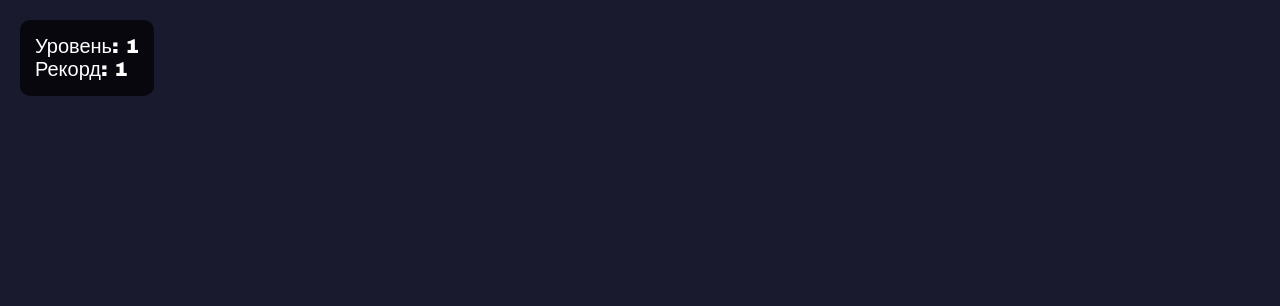
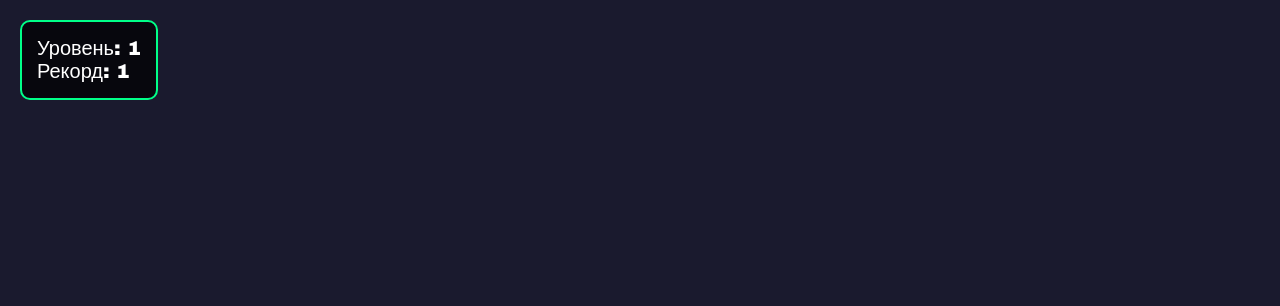
Before and after one commit to WtFNickNameLoL/ai, a plain HTML site: page index.html in a window 1280 px wide. Shown: the top 306 px of the page. Drawn offline with Linux system fonts and the light colour scheme.

Commit message:
Update index.html

```diff
--- a/index.html
+++ b/index.html
@@ -1,17 +1,17 @@
 <!DOCTYPE html>
 <html>
 <head>
-    <title>Ultimate Ball Challenge</title>
+    <title>Ball Challenge</title>
     <meta name="viewport" content="width=device-width, initial-scale=1.0, maximum-scale=1.0, user-scalable=no">
     <style>
         body {
             margin: 0;
             overflow: hidden;
-            background: #1a1a2e;
+            background: #000;
             touch-action: none;
         }
         #gameCanvas {
-            background: #1a1a2e;
+            display: block;
         }
         #hud {
             position: fixed;
@@ -24,6 +24,7 @@
             padding: 15px;
             border-radius: 10px;
             font-size: 20px;
+            border: 2px solid #00FF88;
         }
         #deathScreen {
             position: fixed;
@@ -53,8 +54,13 @@
     <script>
         const canvas = document.getElementById('gameCanvas');
         const ctx = canvas.getContext('2d');
-        canvas.width = window.innerWidth;
-        canvas.height = window.innerHeight;
+
+        function initCanvas() {
+            canvas.width = window.innerWidth;
+            canvas.height = window.innerHeight;
+        }
+        initCanvas();
+        window.addEventListener('resize', initCanvas);
 
         const LEVELS = {};
         let gameState = {
@@ -63,163 +69,94 @@
             isDead: false,
             platforms: [],
             scrollX: 0,
-            baseSpeed: 5,
-            currentSpeed: 5,
+            speed: 5,
             ball: {
                 x: 100,
-                y: canvas.height * 0.5,
+                y: 0,
                 radius: 15,
                 color: '#00FF88',
                 velocityY: 0,
-                jumpsLeft: 2
+                jumpsLeft: 1
             }
         };
 
-        function generateLevel(levelNum) {
-            const features = {
-                reverse: levelNum >= 3,
-                verticalPlatforms: levelNum >= 2,
-                movingPlatforms: levelNum >= 2,
-                fire: levelNum >= 4,
-                speedBoost: true
-            };
-
+        function generateLevel(level) {
             return {
-                direction: features.reverse ? -1 : 1,
-                platforms: generatePlatforms(levelNum, features),
-                features: features
+                platforms: [
+                    // Стартовые безопасные платформы
+                    {x: 0,    y: canvas.height-100, w: 400, spikes: []},
+                    {x: 450,  y: canvas.height-200, w: 300, spikes: []},
+                    {x: 800,  y: canvas.height-250, w: 250, spikes: []},
+                    {x: 1100, y: canvas.height-180, w: 350, spikes: [100, 250]},
+                    {x: 1500, y: canvas.height-300, w: 400, spikes: []},
+                    {x: 2000, y: canvas.height-220, w: 280, spikes: [140]}
+                ]
             };
         }
 
-        function generatePlatforms(levelNum, features) {
-            const platforms = [];
-            let x = 0;
-            let y = canvas.height - 200;
-
-            const params = {
-                maxVerticalGap: levelNum === 2 ? 80 : 100,
-                minHorizontalSpacing: levelNum === 2 ? 220 : 180,
-                maxHorizontalSpacing: levelNum === 2 ? 300 : 250,
-                minWidth: 200,
-                maxWidth: 300
-            };
-
-            for(let i = 0; i < 8 + levelNum; i++) {
-                const w = params.minWidth + Math.random() * (params.maxWidth - params.minWidth);
-                const spacing = params.minHorizontalSpacing + Math.random() *
-                              (params.maxHorizontalSpacing - params.minHorizontalSpacing);
-
-                const platform = {
-                    x: x,
-                    y: y,
-                    w: w,
-                    spikes: Math.min(0.2 + (levelNum * 0.07), 0.7),
-                    moving: features.movingPlatforms && Math.random() > 0.5,
-                    vertical: features.verticalPlatforms && Math.random() > 0.6,
-                    moveOffset: 0,
-                    fire: features.fire && Math.random() > 0.7,
-                    moveDirection: 1
-                };
-
-                platforms.push(platform);
-                x += w + spacing;
-
-                y = Math.max(
-                    canvas.height - 400,
-                    Math.min(
-                        canvas.height - 100,
-                        y + (Math.random() * params.maxVerticalGap - params.maxVerticalGap/2)
-                    )
-                );
-            }
-
-            return platforms;
-        }
-
         function initGame() {
-            if(!LEVELS[gameState.currentLevel]) {
-                LEVELS[gameState.currentLevel] = generateLevel(gameState.currentLevel);
-            }
-
-            const level = LEVELS[gameState.currentLevel];
-
-            gameState.platforms = level.platforms.map(p => ({
-                ...p,
-                height: 20,
-                color: p.fire ? '#FF4444' : '#34BDBD',
-                spikes: generateSpikes(p.w, p.spikes),
-                spikeColor: p.fire ? '#FFA500' : '#FF4444'
-            }));
-
+            const level = generateLevel(gameState.currentLevel);
+            gameState.platforms = level.platforms;
+            gameState.ball.y = canvas.height - 150;
+            gameState.ball.x = 100;
             gameState.scrollX = 0;
-            gameState.currentSpeed = gameState.baseSpeed + gameState.currentLevel * 0.7;
-            gameState.ball = {
-                x: level.direction === 1 ? 100 : canvas.width - 100,
-                y: canvas.height * 0.5,
-                velocityY: 0,
-                jumpsLeft: 2,
-                radius: 15,
-                color: '#00FF88'
-            };
-
             gameState.isDead = false;
             document.getElementById('deathScreen').style.display = 'none';
             document.getElementById('currentLevel').textContent = gameState.currentLevel;
             document.getElementById('maxLevel').textContent = gameState.maxLevel;
         }
 
-        function generateSpikes(width, density) {
-            return Array.from({length: Math.floor(width/30 * density)}, (_,i) => ({
-                x: 15 + i * 30,
-                width: 25,
-                height: 35 + Math.random() * 20
-            }));
+        function draw() {
+            ctx.fillStyle = '#1a1a2e';
+            ctx.fillRect(0, 0, canvas.width, canvas.height);
+
+            gameState.platforms.forEach(platform => {
+                const px = platform.x - gameState.scrollX;
+                ctx.fillStyle = '#34BDBD';
+                ctx.fillRect(px, platform.y, platform.w, 20);
+
+                ctx.fillStyle = '#FF4444';
+                platform.spikes.forEach(spike => {
+                    ctx.beginPath();
+                    ctx.moveTo(px + spike - 10, platform.y);
+                    ctx.lineTo(px + spike + 10, platform.y);
+                    ctx.lineTo(px + spike, platform.y - 30);
+                    ctx.fill();
+                });
+            });
+
+            ctx.beginPath();
+            ctx.arc(gameState.ball.x, gameState.ball.y, gameState.ball.radius, 0, Math.PI*2);
+            ctx.fillStyle = gameState.ball.color;
+            ctx.fill();
         }
 
-        function updatePhysics() {
+        function update() {
             if(gameState.isDead) return;
 
-            const level = LEVELS[gameState.currentLevel];
+            gameState.scrollX += gameState.speed;
 
-            // Плавное увеличение скорости
-            gameState.currentSpeed += 0.015;
-            gameState.scrollX += gameState.currentSpeed * level.direction;
-
-            // Движение платформ
-            gameState.platforms.forEach(p => {
-                if(p.moving) {
-                    p.moveOffset = Math.sin(Date.now()/600) * 60;
-                }
-                if(p.vertical) {
-                    p.y += p.moveDirection;
-                    if(p.y > canvas.height - 150 || p.y < 100) {
-                        p.moveDirection *= -1;
-                    }
-                }
-            });
-
-            gameState.ball.velocityY += 0.75;
+            gameState.ball.velocityY += 0.7; // Уменьшена гравитация
             gameState.ball.y += gameState.ball.velocityY;
 
             let onGround = false;
             gameState.platforms.forEach(platform => {
-                const px = platform.x + (level.direction === 1 ? -gameState.scrollX : gameState.scrollX) + platform.moveOffset;
-                const py = platform.y;
-
-                if(checkPlatformCollision(px, py, platform)) {
-                    if(platform.color === '#FF4444') gameOver();
+                const px = platform.x - gameState.scrollX;
+                if(gameState.ball.y + gameState.ball.radius > platform.y &&
+                   gameState.ball.x > px &&
+                   gameState.ball.x < px + platform.w &&
+                   gameState.ball.y - gameState.ball.radius < platform.y + 20) {
                     gameState.ball.velocityY = 0;
-                    gameState.ball.y = py - gameState.ball.radius;
-                    if(platform.vertical) gameState.ball.y -= 2;
+                    gameState.ball.y = platform.y - gameState.ball.radius;
+                    gameState.ball.jumpsLeft = 1;
                     onGround = true;
-                    gameState.ball.jumpsLeft = 2;
                 }
 
                 platform.spikes.forEach(spike => {
-                    const spikeX = px + spike.x;
-                    if(checkSpikeCollision(spikeX, spike, py)) {
+                    const spikeX = px + spike;
+                    if(Math.abs(gameState.ball.x - spikeX) < 15 &&
+                       gameState.ball.y + gameState.ball.radius > platform.y - 30) {
                         gameOver();
-                        return;
                     }
                 });
             });
@@ -227,110 +164,37 @@
             if(gameState.ball.y > canvas.height + 100) gameOver();
         }
 
-        function checkPlatformCollision(px, py, platform) {
-            return gameState.ball.x + gameState.ball.radius > px &&
-                   gameState.ball.x - gameState.ball.radius < px + platform.w &&
-                   gameState.ball.y + gameState.ball.radius > py &&
-                   gameState.ball.y - gameState.ball.radius < py + platform.height;
-        }
-
-        function checkSpikeCollision(spikeX, spike, platformY) {
-            return gameState.ball.x > spikeX - 15 &&
-                   gameState.ball.x < spikeX + 15 &&
-                   gameState.ball.y + gameState.ball.radius > platformY - spike.height;
-        }
-
-        function draw() {
-            ctx.clearRect(0, 0, canvas.width, canvas.height);
-            const level = LEVELS[gameState.currentLevel];
-
-            gameState.platforms.forEach(platform => {
-                const px = platform.x + (level.direction === 1 ? -gameState.scrollX : gameState.scrollX) + platform.moveOffset;
-
-                // Платформа
-                ctx.fillStyle = platform.color;
-                ctx.fillRect(px, platform.y, platform.w, platform.height);
-
-                // Шипы
-                ctx.fillStyle = platform.spikeColor;
-                platform.spikes.forEach(spike => {
-                    const spikeX = px + spike.x;
-                    ctx.beginPath();
-                    ctx.moveTo(spikeX - 12, platform.y);
-                    ctx.lineTo(spikeX + 12, platform.y);
-                    ctx.lineTo(spikeX, platform.y - spike.height);
-                    ctx.fill();
-                });
-
-                // Анимация огня
-                if(platform.fire) {
-                    ctx.fillStyle = `hsl(${Date.now() % 360}, 100%, 50%)`;
-                    ctx.fillRect(px, platform.y - 40, platform.w, 30);
-                }
-            });
-
-            // Мяч
-            ctx.beginPath();
-            ctx.arc(gameState.ball.x, gameState.ball.y, gameState.ball.radius, 0, Math.PI*2);
-            ctx.fillStyle = gameState.ball.color;
-            ctx.fill();
-        }
-
-        function initControls() {
-            const jump = () => {
-                if(gameState.isDead) {
-                    if(gameState.currentLevel > gameState.maxLevel) {
-                        localStorage.setItem('maxLevel', gameState.currentLevel);
-                        gameState.maxLevel = gameState.currentLevel;
-                    }
-                    initGame();
-                    return;
-                }
-
-                if(gameState.ball.jumpsLeft > 0) {
-                    gameState.ball.velocityY = -18;
-                    gameState.ball.jumpsLeft--;
-                }
-            };
-
-            window.addEventListener('keydown', e => e.code === 'Space' && jump());
-            canvas.addEventListener('mousedown', jump);
-            canvas.addEventListener('touchstart', e => {
-                e.preventDefault();
-                jump();
-            });
-        }
-
         function gameOver() {
             gameState.isDead = true;
             document.getElementById('deathScreen').style.display = 'block';
         }
 
+        function initControls() {
+            // Обработчик пробела
+            window.addEventListener('keydown', (e) => {
+                if(e.code === 'Space') jump();
+            });
+
+            // Обработчик клика/тапа
+            canvas.addEventListener('click', jump);
+
+            function jump() {
+                if(gameState.isDead) {
+                    initGame();
+                } else if(gameState.ball.jumpsLeft > 0) {
+                    gameState.ball.velocityY = -15; // Оптимизированная высота прыжка
+                    gameState.ball.jumpsLeft = 0;
+                }
+            }
+        }
+
         function gameLoop() {
-            if(!gameState.isDead) {
-                updatePhysics();
-                checkLevelComplete();
-            }
+            update();
             draw();
             requestAnimationFrame(gameLoop);
         }
 
-        function checkLevelComplete() {
-            const levelCompleteDistance = 2500 + gameState.currentLevel * 700;
-            if(Math.abs(gameState.scrollX) > levelCompleteDistance) {
-                gameState.currentLevel++;
-                gameState.baseSpeed += 0.5;
-
-                if(gameState.currentLevel > 10) {
-                    alert("ТЫ СТАЛ ЛЕГЕНДОЙ!");
-                    gameState.currentLevel = 1;
-                    gameState.baseSpeed = 5;
-                }
-                initGame();
-            }
-        }
-
-        // Запуск игры
+        initCanvas();
         initControls();
         initGame();
         gameLoop();
```
